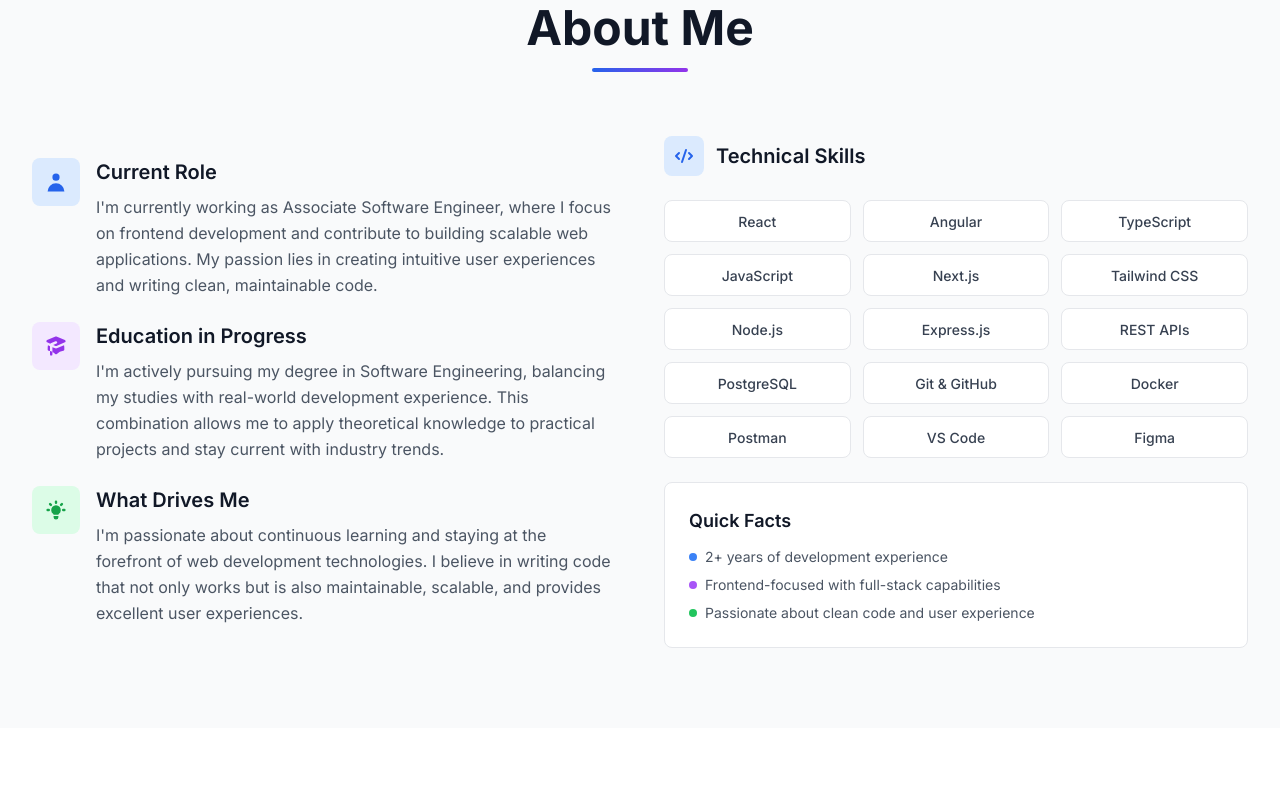
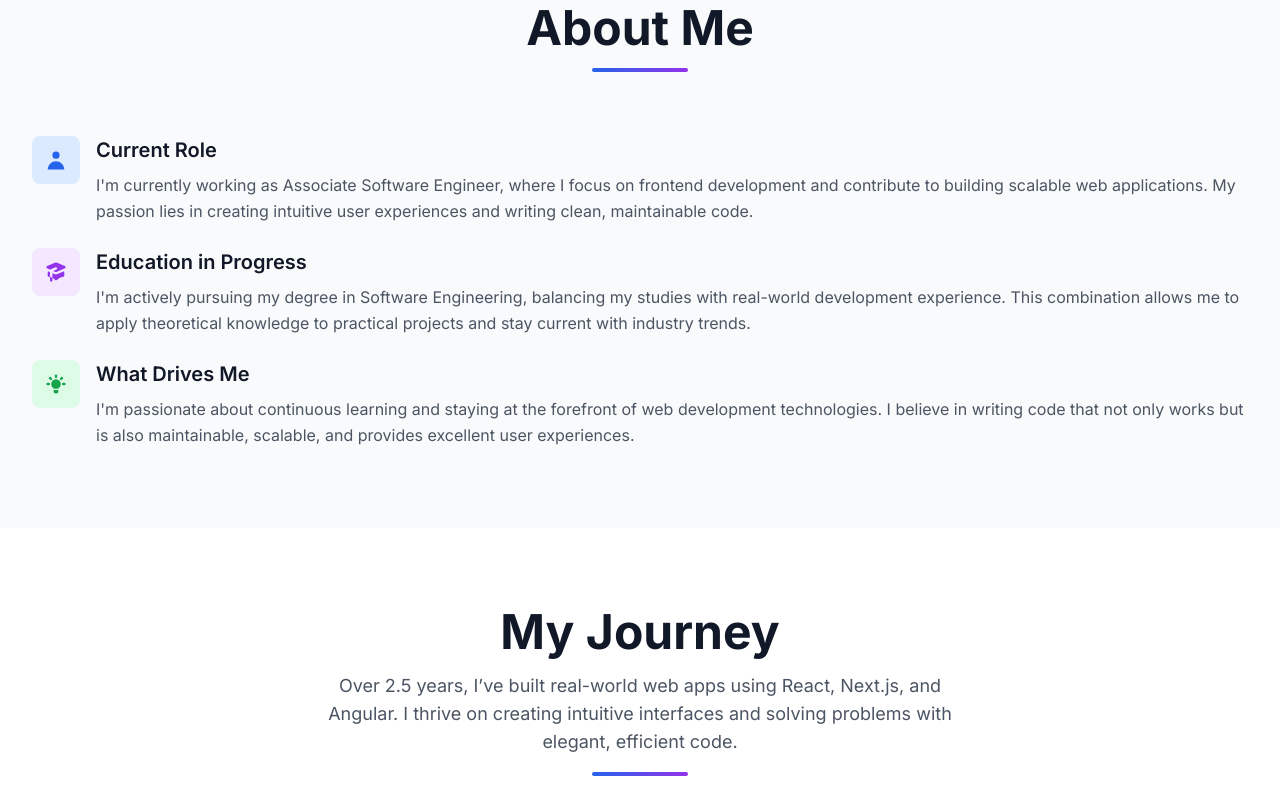
Before and after one commit to Logasuthan/Portfolio, a Next.js app: page / in a window 1280 px wide. Shown: the part 940-1752 px from the top of the page. Built offline with nearby package versions, Linux system fonts and the light colour scheme.

Commit message:
Resume changes

```diff
--- a/components/About.tsx
+++ b/components/About.tsx
@@ -52,7 +52,7 @@ const About = () => {
             <div className="w-24 h-1 bg-gradient-to-r from-blue-600 to-purple-600 mx-auto rounded-full" />
           </motion.div>
 
-          <div className="grid grid-cols-1 lg:grid-cols-2 gap-12 items-center">
+          <div className="grid grid-cols-1 lg:grid-cols-1 gap-12 items-center">
             <motion.div variants={itemVariants} className="space-y-6">
               <div className="flex items-start space-x-4">
                 <div className="flex-shrink-0 w-12 h-12 bg-blue-100 dark:bg-blue-900/30 rounded-lg flex items-center justify-center">
@@ -103,59 +103,6 @@ const About = () => {
                 </div>
               </div>
             </motion.div>
-
-            <motion.div variants={itemVariants} className="space-y-6">
-              <div className="flex items-center space-x-3 mb-6">
-                <div className="w-10 h-10 bg-blue-100 dark:bg-blue-900/30 rounded-lg flex items-center justify-center">
-                  <HiCode className="w-5 h-5 text-blue-600 dark:text-blue-400" />
-                </div>
-                <h3 className="text-xl font-semibold text-gray-900 dark:text-white">
-                  Technical Skills
-                </h3>
-              </div>
-
-              <div className="grid grid-cols-2 sm:grid-cols-3 gap-3">
-                {skills.map((skill, index) => (
-                  <motion.div
-                    key={skill}
-                    className="px-4 py-2 bg-white dark:bg-gray-700 rounded-lg border border-gray-200 dark:border-gray-600 text-center"
-                    whileHover={{
-                      scale: 1.05,
-                      backgroundColor: "rgba(59, 130, 246, 0.1)",
-                      borderColor: "rgb(59, 130, 246)"
-                    }}
-                    transition={{ duration: 0.2 }}
-                    initial={{ opacity: 0, scale: 0.8 }}
-                    animate={{ opacity: 1, scale: 1 }}
-                    style={{ transitionDelay: `${index * 0.1}s` }}
-                  >
-                    <span className="text-sm font-medium text-gray-700 dark:text-gray-300">
-                      {skill}
-                    </span>
-                  </motion.div>
-                ))}
-              </div>
-
-              <div className="mt-8 p-6 bg-white dark:bg-gray-700 rounded-lg border border-gray-200 dark:border-gray-600">
-                <h4 className="text-lg font-semibold text-gray-900 dark:text-white mb-3">
-                  Quick Facts
-                </h4>
-                <ul className="space-y-2 text-sm text-gray-600 dark:text-gray-300">
-                  <li className="flex items-center space-x-2">
-                    <span className="w-2 h-2 bg-blue-500 rounded-full"></span>
-                    <span>2+ years of development experience</span>
-                  </li>
-                  <li className="flex items-center space-x-2">
-                    <span className="w-2 h-2 bg-purple-500 rounded-full"></span>
-                    <span>Frontend-focused with full-stack capabilities</span>
-                  </li>
-                  <li className="flex items-center space-x-2">
-                    <span className="w-2 h-2 bg-green-500 rounded-full"></span>
-                    <span>Passionate about clean code and user experience</span>
-                  </li>
-                </ul>
-              </div>
-            </motion.div>
           </div>
         </motion.div>
       </div>
--- a/components/Hero.tsx
+++ b/components/Hero.tsx
@@ -77,7 +77,7 @@ const Hero = () => {
           {/* Main Headline */}
           <motion.h1
             variants={itemVariants}
-            className="text-4xl sm:text-5xl lg:text-7xl font-bold text-gray-900 dark:text-white mb-6 leading-tight"
+            className="text-4xl sm:text-5xl lg:text-7xl font-bold text-white mb-6 leading-tight"
           >
             Hi, I&apos;m{" "}
             <span className="bg-gradient-to-r from-blue-600 via-purple-600 to-blue-600 bg-clip-text text-transparent">
@@ -88,7 +88,7 @@ const Hero = () => {
           {/* Tagline */}
           <motion.p
             variants={itemVariants}
-            className="text-lg sm:text-xl lg:text-2xl text-gray-600 dark:text-gray-300 mb-12 max-w-4xl mx-auto leading-relaxed"
+            className="text-lg sm:text-xl lg:text-2xl text-gray-300 mb-12 max-w-4xl mx-auto leading-relaxed"
           >
             Frontend-focused Software Engineer passionate about creating
             beautiful, functional, and user-friendly web applications.
```
Also changed, not shown: 1 other file (tests, documents, lock files or other folders).
